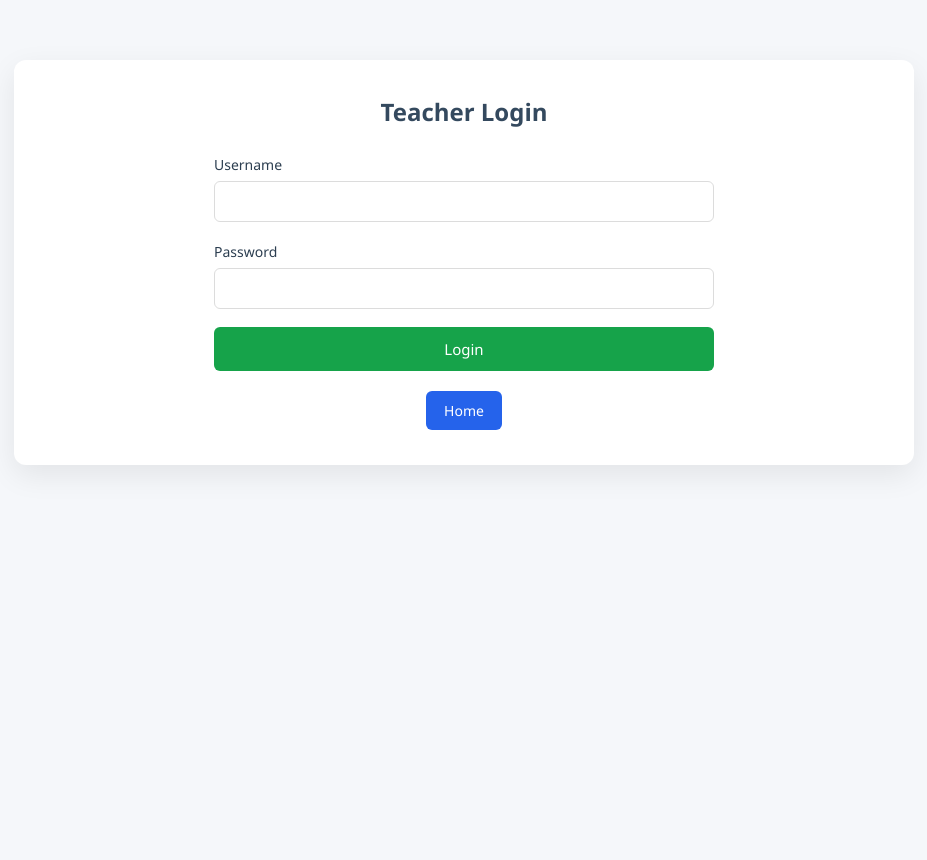
After one commit to arjuuh/alumni_portal, a Django app: page /teacher/login/ in a window 1280 px wide. The commit adds this page. Shown: the whole page, without its empty margins (176-1103 px from the left). Run offline with Django 5.2, Linux system fonts and the light colour scheme.

Commit message:
Teacher username password authentication

```diff
--- a/alumni/alumni/urls.py
+++ b/alumni/alumni/urls.py
@@ -8,7 +8,10 @@ urlpatterns = [
     path('', alumni_views.home, name='home'),
     path('register/', alumni_views.register, name='register'),
     path('alumni-list/', alumni_views.alumni_list, name='alumni_list'),
-    path('teacher/verify/', teacher_views.verify_alumni, name='verify_alumni'),
     path('login/', alumni_views.alumni_login, name='alumni_login'),
     path('dashboard/', alumni_views.dashboard, name='dashboard'),
+    path('logout/', alumni_views.logout_view),
+    path('teacher/login/', teacher_views.teacher_login),
+    path('teacher/logout/', teacher_views.teacher_logout),
+    path('teacher/verify/', teacher_views.verify_alumni, name='verify_alumni'),
 ]
--- a/alumni/alumni_module/views.py
+++ b/alumni/alumni_module/views.py
@@ -49,3 +49,7 @@ def dashboard(request):
 
     alumni = Alumni.objects.get(id=alumni_id)
     return render(request, 'dashboard.html', {'alumni': alumni})
+
+def logout_view(request):
+    request.session.flush()
+    return redirect('/')
--- a/alumni/static/style.css
+++ b/alumni/static/style.css
@@ -138,3 +138,31 @@ tr:hover {
     margin-bottom: 15px;
     font-size: 14px;
 }
+
+/* ===== Top Navigation Bar ===== */
+.navbar {
+    background: #ffffff;
+    padding: 15px 30px;
+    box-shadow: 0 2px 10px rgba(0,0,0,0.05);
+    display: flex;
+    justify-content: space-between;
+    align-items: center;
+}
+
+.navbar h3 {
+    margin: 0;
+    font-size: 18px;
+    color: #2563eb;
+}
+
+.nav-links a {
+    background: transparent;
+    color: #2563eb;
+    padding: 8px 12px;
+    font-size: 14px;
+}
+
+.nav-links a:hover {
+    background: #eef2ff;
+    border-radius: 6px;
+}
--- a/alumni/teacher_module/models.py
+++ b/alumni/teacher_module/models.py
@@ -1,9 +1,9 @@
 from django.db import models
 
 class Teacher(models.Model):
-    name = models.CharField(max_length=100)
-    email = models.EmailField(unique=True)
+    username = models.CharField(max_length=50, unique=True)
+    password = models.CharField(max_length=100)
     department = models.CharField(max_length=50)
 
     def __str__(self):
-        return self.name
+        return self.username
--- a/alumni/teacher_module/views.py
+++ b/alumni/teacher_module/views.py
@@ -1,7 +1,32 @@
 from django.shortcuts import render, redirect
+from .models import Teacher
 from alumni_module.models import Alumni
+from django.contrib.auth.hashers import check_password
+
+def teacher_login(request):
+    error = ""
+
+    if request.method == 'POST':
+        username = request.POST['username']
+        password = request.POST['password']
+
+        try:
+            teacher = Teacher.objects.get(username=username)
+            if check_password(password, teacher.password):
+                request.session['teacher_id'] = teacher.id
+                return redirect('/teacher/verify/')
+            else:
+                error = "Invalid username or password"
+        except Teacher.DoesNotExist:
+            error = "Invalid username or password"
+
+    return render(request, 'teacher_login.html', {'error': error})
+
 
 def verify_alumni(request):
+    if not request.session.get('teacher_id'):
+        return redirect('/teacher/login/')
+
     alumni = Alumni.objects.filter(is_verified=False)
 
     if request.method == 'POST':
@@ -12,3 +37,8 @@ def verify_alumni(request):
         return redirect('/teacher/verify/')
 
     return render(request, 'verify_alumni.html', {'alumni': alumni})
+
+
+def teacher_logout(request):
+    request.session.flush()
+    return redirect('/')
--- a/alumni/templates/home.html
+++ b/alumni/templates/home.html
@@ -20,3 +20,5 @@
     </div>
 </body>
 </html>
+
+<a href="/teacher/login/">Teacher Login</a>
--- /dev/null
+++ b/alumni/templates/teacher_login.html
@@ -0,0 +1,33 @@
+{% load static %}
+<!DOCTYPE html>
+<html>
+<head>
+    <title>Teacher Login</title>
+    <link rel="stylesheet" href="{% static 'style.css' %}">
+</head>
+<body>
+    <div class="container">
+        <h2>Teacher Login</h2>
+
+        {% if error %}
+            <p class="error">{{ error }}</p>
+        {% endif %}
+
+        <form method="POST">
+            {% csrf_token %}
+
+            <label>Username</label>
+            <input type="text" name="username" required>
+
+            <label>Password</label>
+            <input type="password" name="password" required>
+
+            <button type="submit">Login</button>
+        </form>
+
+        <div class="actions">
+            <a href="/">Home</a>
+        </div>
+    </div>
+</body>
+</html>
```
Also changed, not shown: alumni/templates/dashboard.html (+10 -5 lines), alumni/db.sqlite3, alumni/teacher_module/migrations/0002_rename_name_teacher_password_remove_teacher_email_and_more.py (added).
